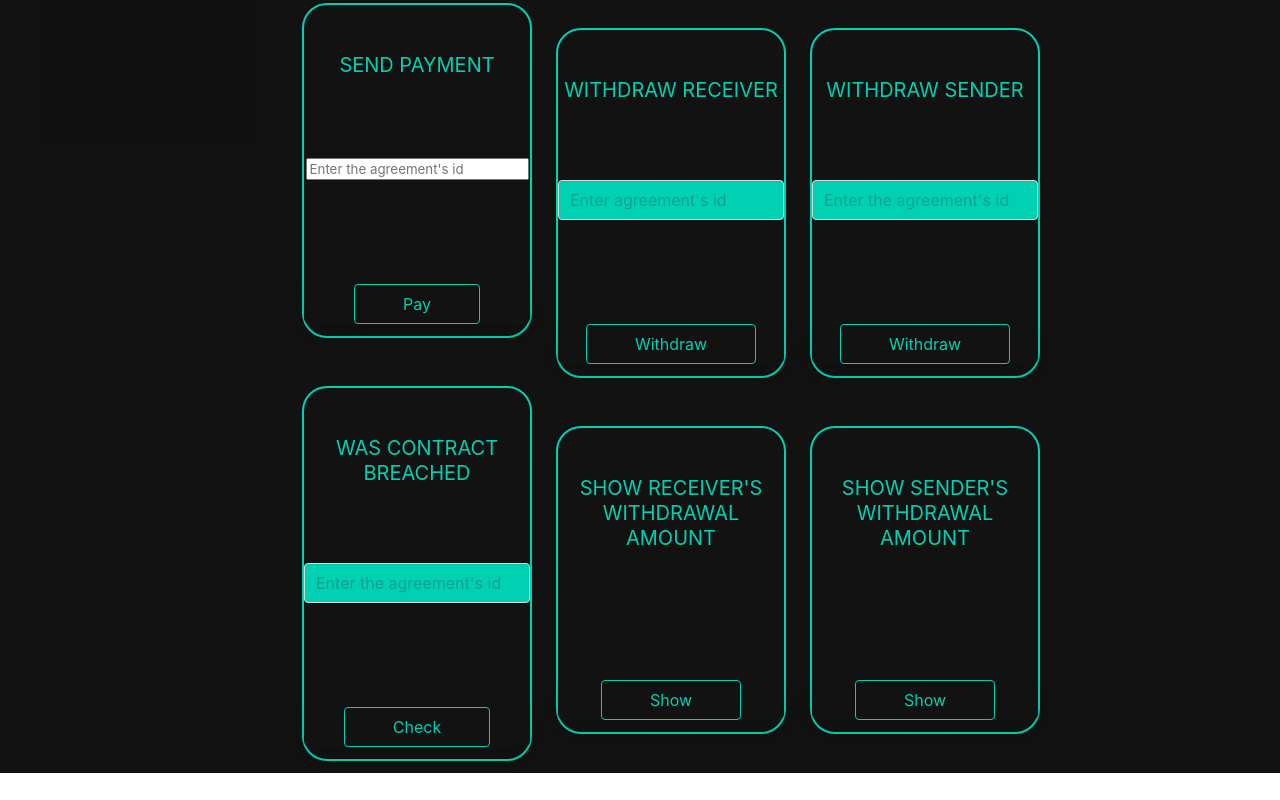
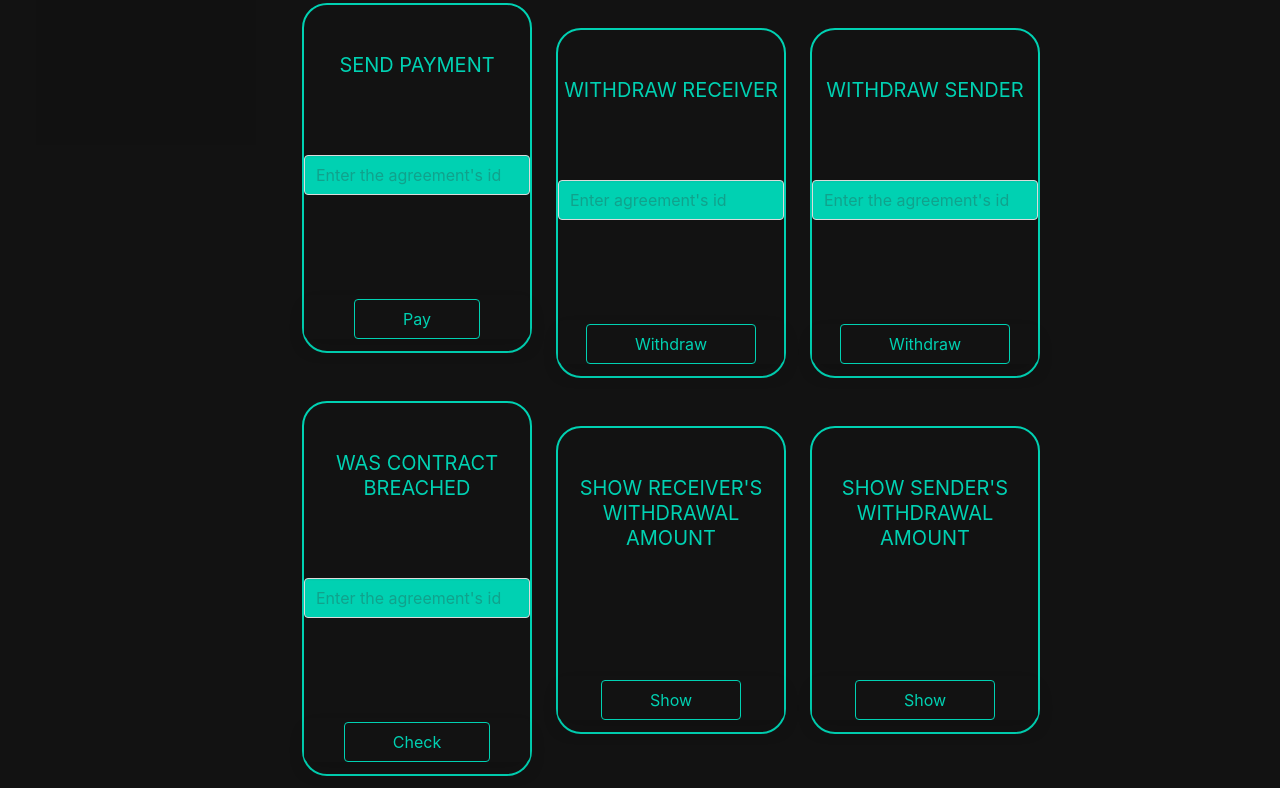
Before and after one commit to farinavito/Web3-Website, a Next.js app: page /lex-1 in a window 1280 px wide. Shown: the part 755-1555 px from the top of the page. Built offline with nearby package versions, Linux system fonts and the light colour scheme.

Commit message:
fixed the input className in send payment in lex-1

```diff
--- a/pages/lex-1.js
+++ b/pages/lex-1.js
@@ -169,7 +169,7 @@ const App = () => {
                           <p className=" has-background-black-bis py-4 is-size-6">
                             <br></br>
                           </p>
-                          <input type="text" placeholder="Enter the agreement's id"></input>
+                          <input type="text" placeholder="Enter the agreement's id" class='has-background-primary input is-normal'></input>
                           <p className=" has-background-black-bis py-4 is-size-6">
                             <br></br>
                           </p>
--- a/styles/Lex-1.module.css
+++ b/styles/Lex-1.module.css
@@ -34,3 +34,7 @@
     border: 1px solid black;
     color: black;
 }
+
+.main button:active {
+    background-color: red;
+}
```
